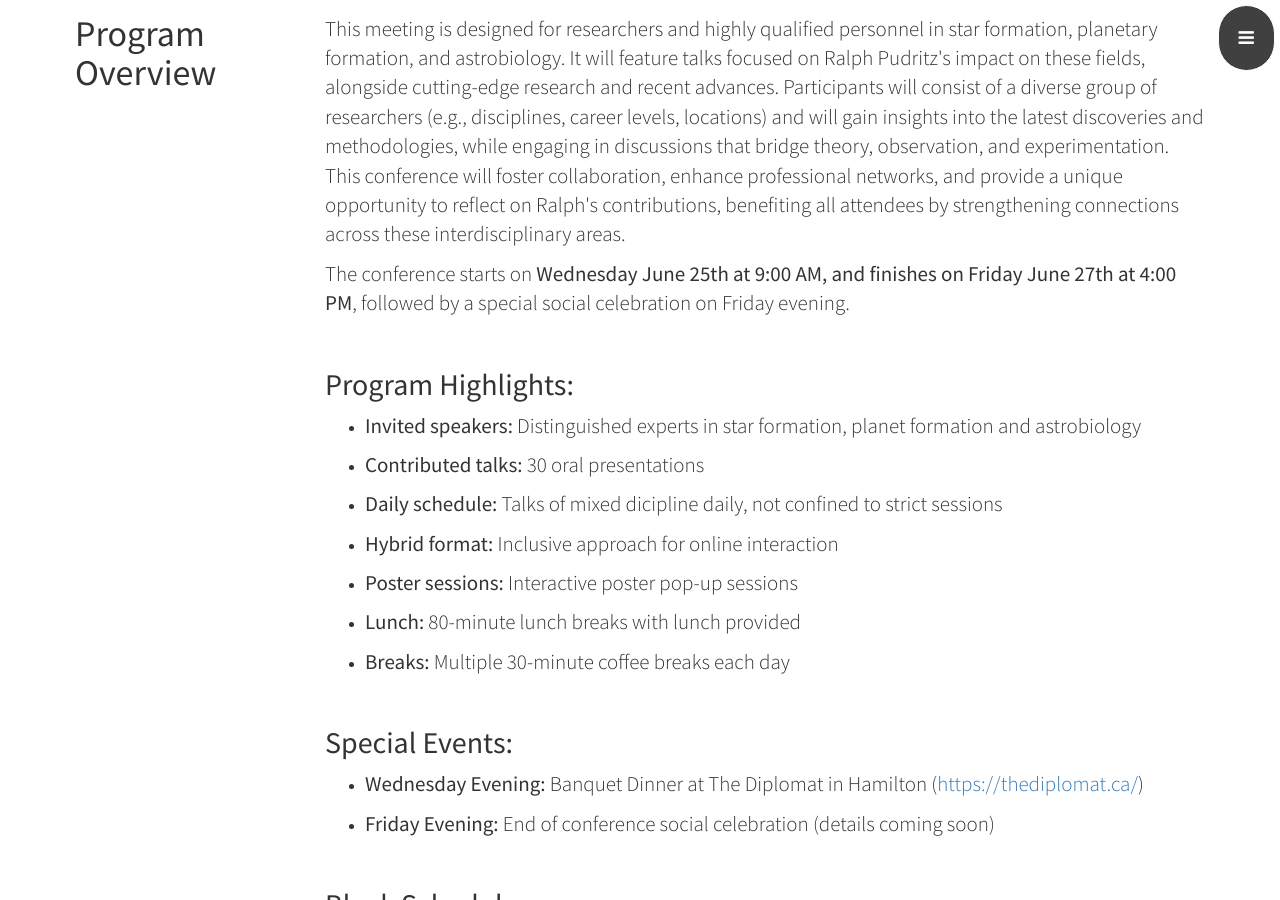
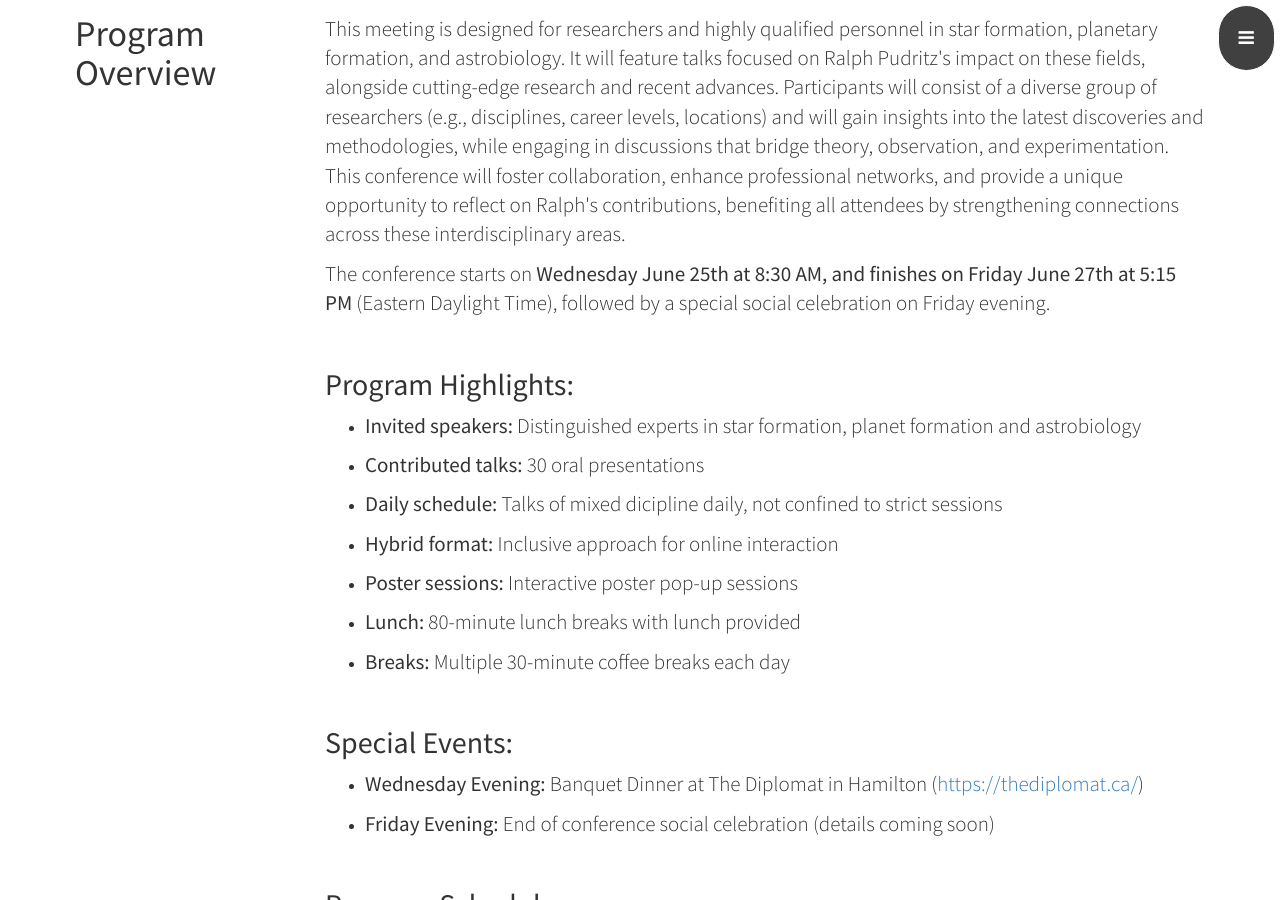
Before and after one commit to ralposium2025/ralposium2025.github.io, a Jekyll site: the page built from index.html, in a window 1280 px wide and 900 px high, scrolled down 1870 px. Built offline with Jekyll 4.4.1, drawn with Linux system fonts in a browser that asks for light colours; some of the changed text lies outside the part shown.

Commit message:
Updated program, v6 version

```diff
--- a/_includes/header.html
+++ b/_includes/header.html
@@ -8,6 +8,6 @@
     <br>
     <a class="btn btn-dark btn-lg" href="#registration" target="_blank"><b>Registration Form</b></a>
     <br>
-    <h4 style="color:white;"><i>Last updated: June 1st, 2025</i></h4>
+    <h4 style="color:white;"><i>Last updated: June 6th, 2025</i></h4>
   </div>
 </header>
--- a/_includes/loc.html
+++ b/_includes/loc.html
@@ -14,7 +14,7 @@
             <li><p class="lead">Tamara Koletic (McMaster University)</p></li>
             <li><p class="lead">Jess Speedie (University of Victoria)</p></li>
             <li><p class="lead">Yasuhiro Hasegawa (Jet Propulsion Laboratory)</p></li>
-            <li><p class="lead">Atesh (Olcay) Goksu (McMaster University)</p></li>
+            <li><p class="lead">Ateş (Olcay) Göksu (McMaster University)</p></li>
             <li><p class="lead">Bennett Skinner (McMaster University)</p></li>
           </ul>
           <br>
--- a/_includes/program.html
+++ b/_includes/program.html
@@ -20,8 +20,8 @@
             networks, and provide a unique opportunity to reflect on Ralph's contributions, benefiting all
             attendees by strengthening connections across these interdisciplinary areas.
             </p>
-            <p class="lead">The conference starts on <b>Wednesday June 25th at 9:00 AM, and finishes on Friday
-              June 27th at 4:00 PM</b>, followed by a special social celebration on Friday evening. </p>
+            <p class="lead">The conference starts on <b>Wednesday June 25th at 8:30 AM, and finishes on Friday
+              June 27th at 5:15 PM</b> (Eastern Daylight Time), followed by a special social celebration on Friday evening. </p>
 
             <br>
             <h2>Program Highlights:</h2>
@@ -45,9 +45,13 @@
               <li><p class="lead"><b>Friday Evening:</b> End of conference social celebration (details coming soon)</p></li>
             </ul>
             <br>
-            <h2>Block Schedule</h2>
-            <br>
-              <img src="img/block-schedule-june1.png" alt="Block Schedule" style="width: 100%;">
+            <h2>Program Schedule</h2>
+            <!-- <br> -->
+            <p class="lead"> (May be updated - check it often!)</p>
+            <p class="lead"> All times are Eastern Daylight Time (EDT).</p>
+              <!-- <img src="img/block-schedule-june6.pdf" alt="Block Schedule" style="width: 100%;"> -->
+              <embed src="img/block-schedule-june6.pdf" type="application/pdf" width="100%" height="600px">
+
         </div>
 
       </div>
```
Also changed, not shown: img/block-schedule-june1.png (deleted), 4 other files.
